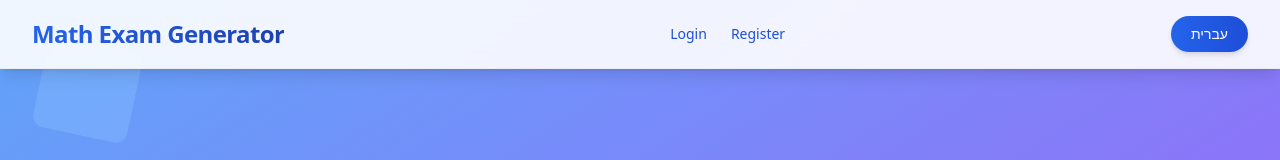
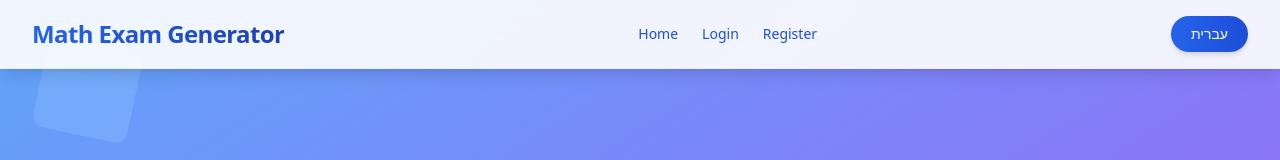
Before and after one commit to benhemoshai/math-test-generator-frontend, a React (Vite) app: page /login in a window 1280 px wide. Shown: the top 160 px of the page. Built offline with nearby package versions, Linux system fonts and the light colour scheme.

Commit message:
modified navbar

```diff
--- a/src/components/Navbar.jsx
+++ b/src/components/Navbar.jsx
@@ -1,4 +1,3 @@
-// src/components/Navbar.jsx
 import React, { useState, useContext } from 'react';
 import { Link } from 'react-router-dom';
 import { AuthContext } from '../context/AuthContext';
@@ -14,13 +13,20 @@ const Navbar = ({ language, toggleLanguage }) => {
   return (
     <nav className="w-full z-50 px-4 sm:px-8 py-3 sm:py-4 backdrop-blur-lg bg-white/90 shadow-lg fixed top-0 left-0 right-0 border-b border-gray-200/50">
       <div className="max-w-7xl mx-auto flex items-center justify-between">
+        {/* Math Exam Generator (Home) */}
         <div className="flex-shrink-0">
-          <h1 className="text-xl sm:text-2xl font-bold text-blue-800 tracking-tight bg-gradient-to-r from-blue-600 to-blue-800 bg-clip-text text-transparent">
+          <Link to="/" className="text-xl sm:text-2xl font-bold text-blue-800 tracking-tight bg-gradient-to-r from-blue-600 to-blue-800 bg-clip-text text-transparent">
             Math Exam Generator
-          </h1>
+          </Link>
         </div>
 
+        {/* Desktop menu items */}
         <div className="hidden md:flex flex-1 justify-center items-center gap-6">
+            {/* Home button */}
+          <Link to="/" className="text-sm font-medium text-blue-700 hover:text-blue-900 transition-colors duration-200 relative group">
+            Home
+            <span className="absolute bottom-0 left-0 w-full h-0.5 bg-blue-600 scale-x-0 group-hover:scale-x-100 transition-transform duration-200 origin-center"></span>
+          </Link>
           {isLoggedIn ? (
             <button
               onClick={logout}
@@ -40,8 +46,10 @@ const Navbar = ({ language, toggleLanguage }) => {
               </Link>
             </>
           )}
+
         </div>
 
+        {/* Right section: Language toggle and mobile menu toggle */}
         <div className="flex items-center gap-4 flex-shrink-0">
           <button
             onClick={toggleLanguage}
@@ -61,8 +69,16 @@ const Navbar = ({ language, toggleLanguage }) => {
         </div>
       </div>
 
+      {/* Mobile menu dropdown */}
       <div className={`md:hidden bg-white/95 border-t border-gray-200/50 shadow-sm transition-all duration-300 ease-in-out ${isMenuOpen ? 'max-h-48 py-4 opacity-100' : 'max-h-0 opacity-0'}`}>
         <div className="max-w-7xl mx-auto flex flex-col items-center gap-3">
+        <Link
+                to="/"
+                onClick={toggleMenu}
+                className="w-full max-w-xs text-sm font-medium text-blue-700 hover:text-blue-900 hover:bg-blue-50 py-2 rounded-md transition-colors duration-200 text-center"
+              >
+                Home
+              </Link>
           {isLoggedIn ? (
             <button
               onClick={() => {
```
